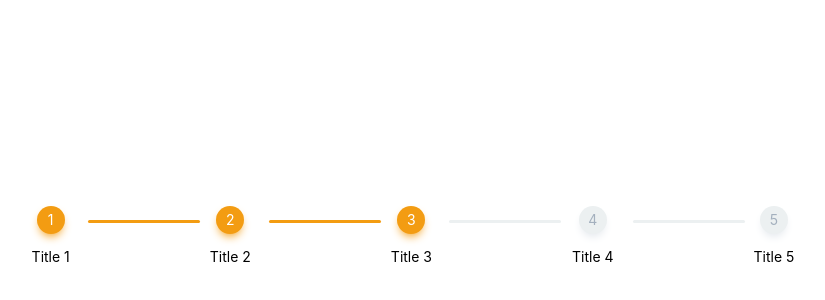
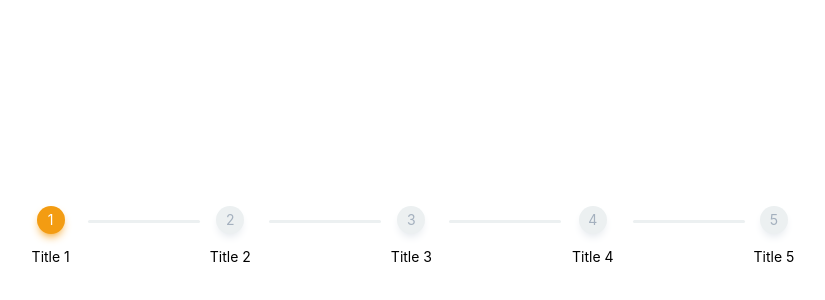
Before and after one commit to mehmetpekcan/v-stepper, a Vue app: page / in a window 1280 px wide. Shown: the part 166-466 px from the top of the page, without its empty margins (227-1052 px from the left). Built offline with nearby package versions, Linux system fonts and the light colour scheme.

Commit message:
Step functionality added

```diff
--- a/src/components/VSteps.vue
+++ b/src/components/VSteps.vue
@@ -1,8 +1,8 @@
 <template>
   <div>
     <div class="vsteps--wrapper">
-      <div class="vsteps--bar" v-for="(item, key) in 5" :key="key">
-        <div class="bar--top" :class="{ 'active': key < 3 }">
+      <div class="vsteps--bar" v-for="(item, key) in 5" :key="key" @click="stepsChanged(key + 1)">
+        <div class="bar--top" :class="{ 'active': key < actives }">
           <span class="bar--top-step">{{ key + 1 }}</span>
         </div>
         <div class="bar--title">
@@ -15,7 +15,16 @@
 
 <script>
 export default {
-
+  data() {
+    return {
+      actives: 1,
+    }
+  },
+  methods: {
+    stepsChanged(key) {
+      this.actives = key
+    }
+  }
 }
 </script>
 
```
